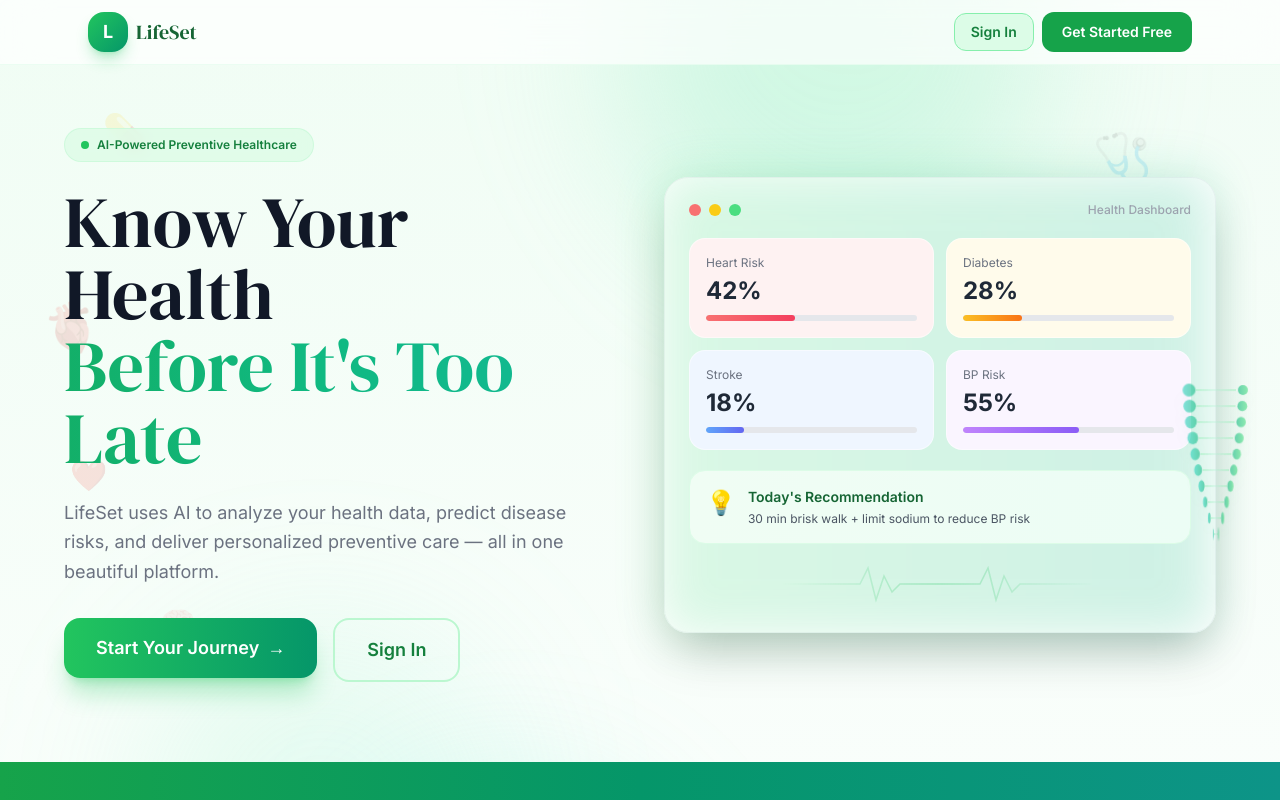
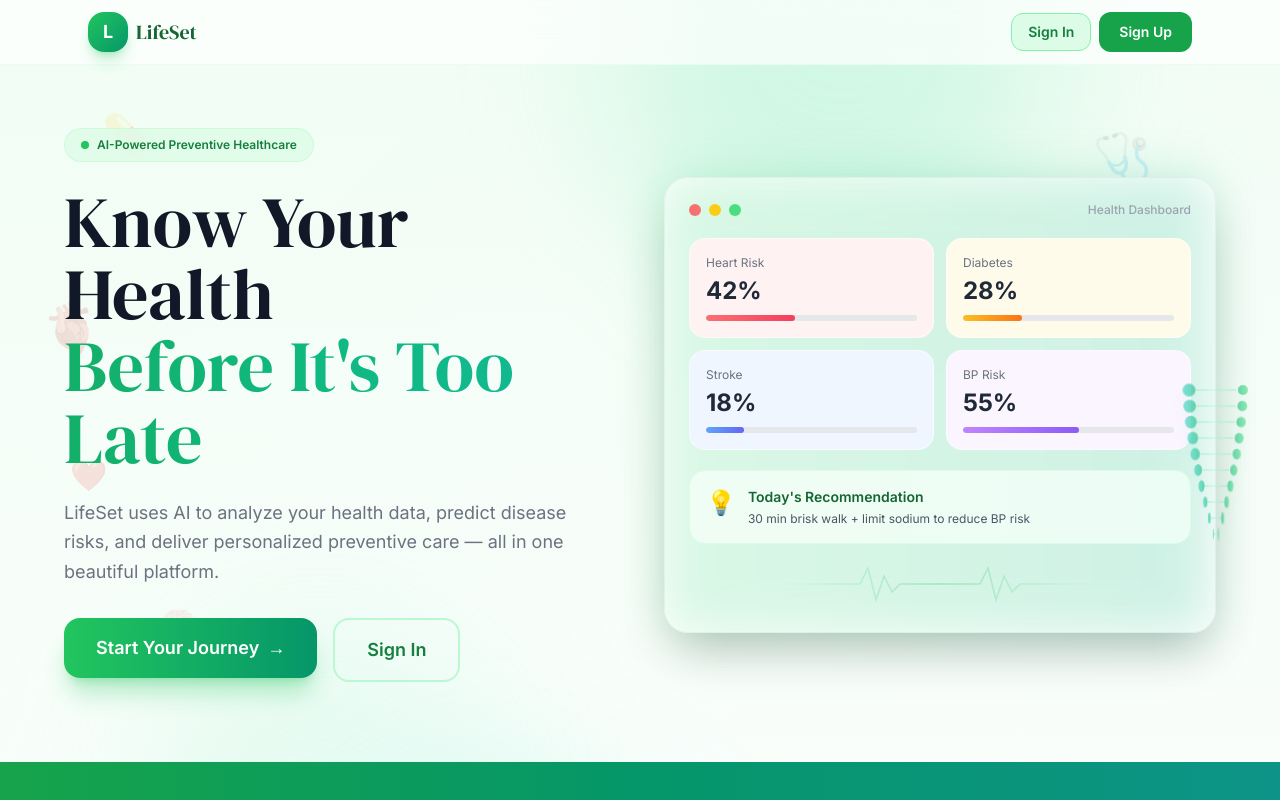
Before and after one commit to KRISH310706/life_set, a React (Vite) app in the folder frontend/: page / in a window 1280 px wide. Shown: the top 800 px of the page. Built offline with nearby package versions, Linux system fonts and the light colour scheme.

Commit message:
Change to Sign Up on all devices

```diff
--- a/frontend/src/pages/Landing.jsx
+++ b/frontend/src/pages/Landing.jsx
@@ -230,8 +230,7 @@ export default function Landing() {
               Sign In
             </Link>
             <Link to="/register" className="text-[10px] sm:text-sm font-semibold bg-green-600 text-white px-2 sm:px-5 py-1 sm:py-2.5 rounded-lg sm:rounded-xl">
-              <span className="sm:hidden">Sign Up</span>
-              <span className="hidden sm:inline">Get Started Free</span>
+              Sign Up
             </Link>
           </div>
         </div>
```
